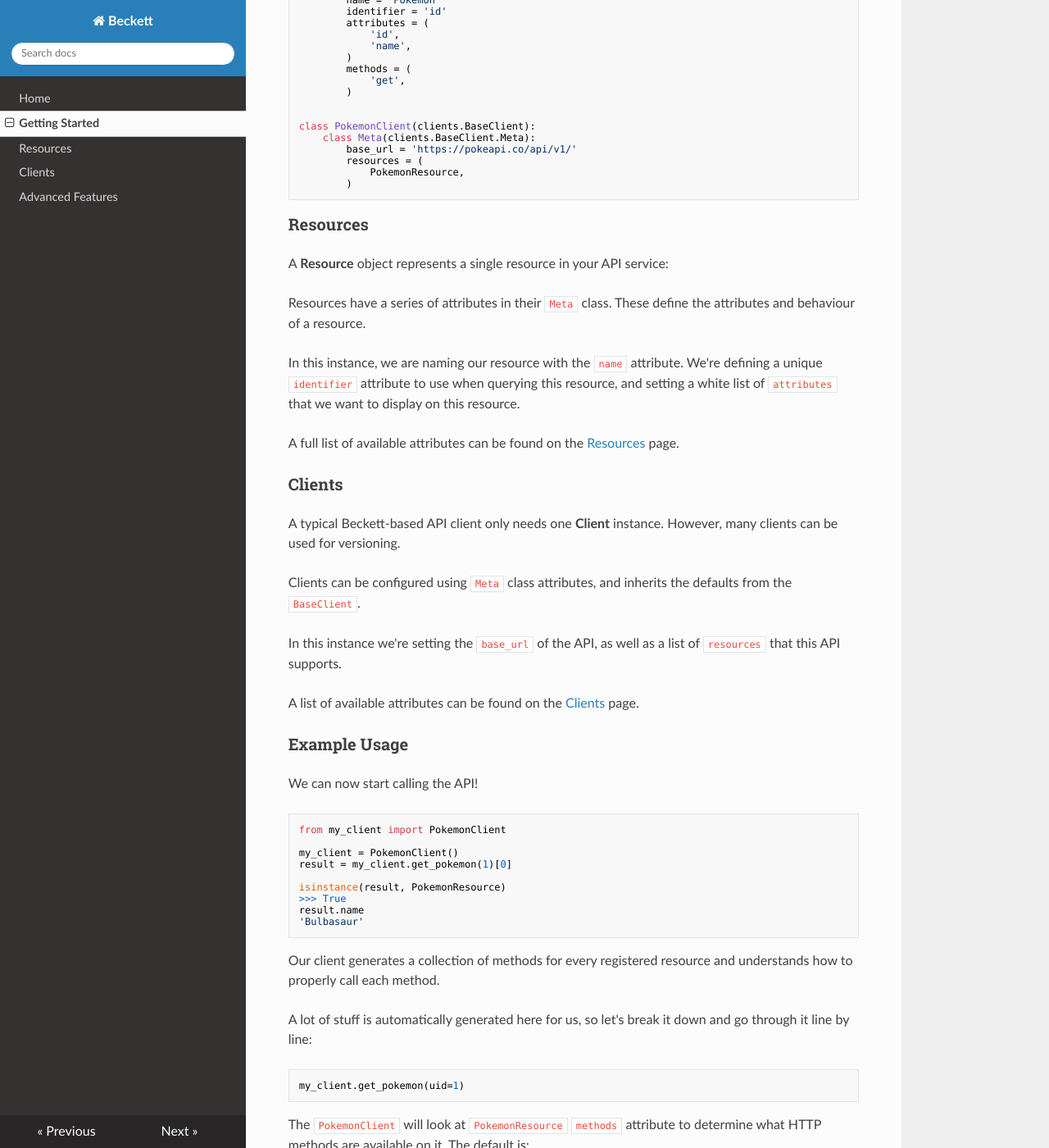
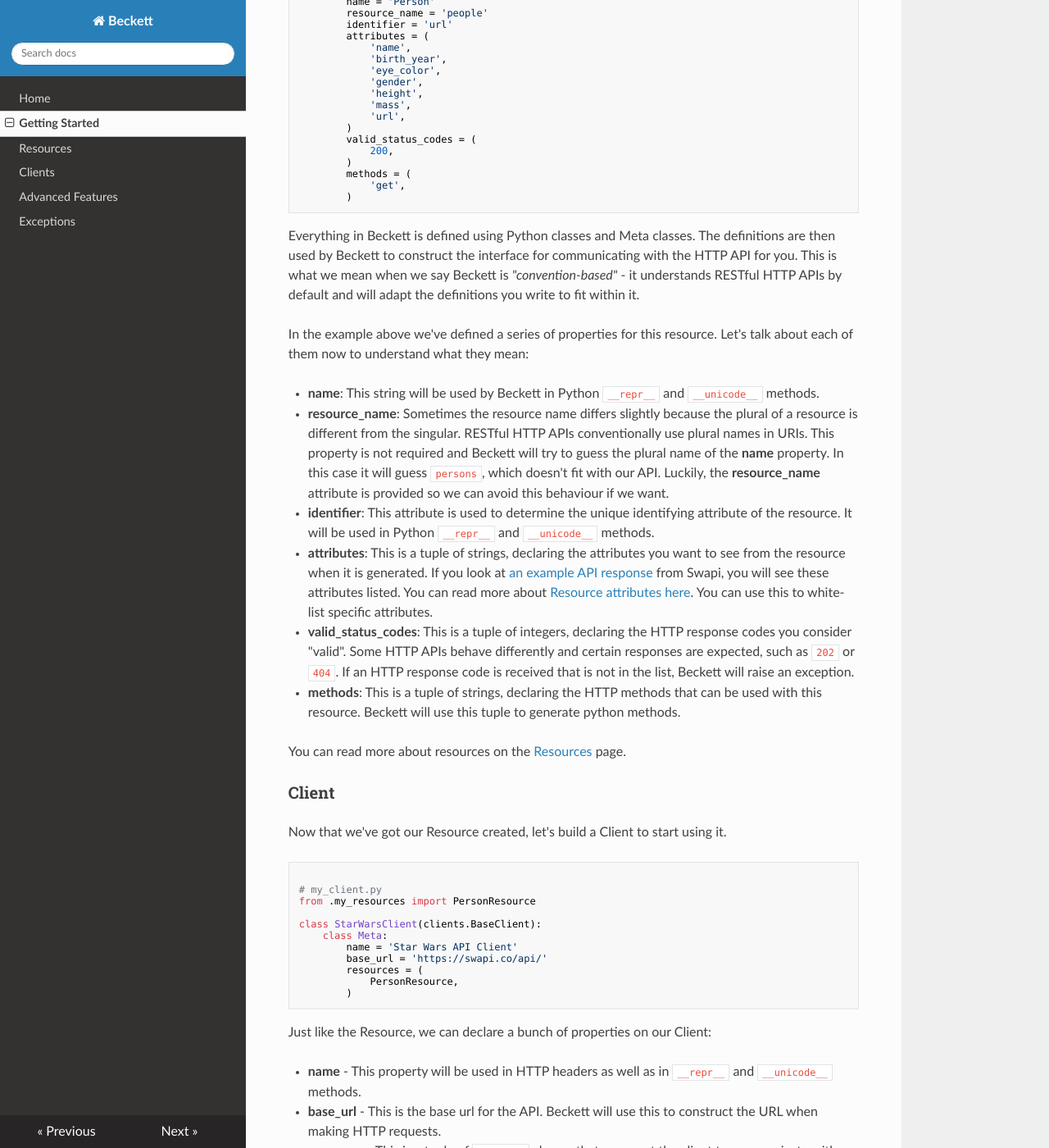
Before and after one commit to sshyran/beckett, an MkDocs documentation site: the page built from docs/intro.md, in a window 1280 px wide and 1400 px high, scrolled down 611 px. Shown: the whole window at 82% size. Built offline with MkDocs 1.6.1, drawn with Linux system fonts in a browser that asks for light colours; nearby versions of some CDN libraries; old or Windows-style settings are respelled for this version of MkDocs; some of the changed text lies outside the part shown.

Commit message:
Big docs updates

````diff
--- a/docs/advanced.md
+++ b/docs/advanced.md
@@ -49,7 +49,7 @@ client.get_product(uid=1, country='GB')
 
 ## Customise HTTP headers
 
-You can customise HTTP headers by subclassing the `Client.get_http_headers` method. For example:
+You can customise HTTP headers by subclassing the `BaseClient.get_http_headers` method. For example:
 
 ```python
 class MyClient(clients.BaseClient):
--- a/docs/clients.md
+++ b/docs/clients.md
@@ -6,65 +6,87 @@ A simple HTTP API client.
 
 **Example:**
 ```python
-# clients.py
-from beckett.clients import BaseClient
-from .resources import ProductResource
+# my_client.py
 
-class MyClient(BaseClient):
+from .my_resources import PersonResource
 
-    class Meta(BaseClient.Meta):
-        base_url = 'http://myapi.com/api'
+class StarWarsClient(clients.BaseClient):
+    class Meta:
+        name = 'Star Wars API Client'
+        base_url = 'https://swapi.co/api/'
         resources = (
-            ProductResource,
+            PersonResource,
         )
-
 ```
 **Usage:**
 ```bash
-# Note: Data will usually come straight from the client method
->>> client = MyClient()
-# get_, post_, put_, delete_, patch_ methods are auto generated for resources
->>> product = client.get_product(uid='product_slug')
->>> product.name
-'Tasty product'
+from .my_resources import PersonResource
+from .my_client import StarWarsClient
+
+swapi = StarWarsClient()
+results_list = swapi.get_person(uid=1)
+
+person = results_list[0]
+
+isinstance(result, PersonResource)
+>>> True
+person.name
+'Luke Skywalker'
 ```
+
+### Meta Attributes
+
+| Attribute   | Required | Type                      | Description                                                                         |
+|:------------|:---------|:--------------------------|:------------------------------------------------------------------------------------|
+| `base_url`  | Yes      | String                    | The Base URL for the HTTP API Service.                                              |
+| `name`      | Yes      | String                    | The name of this client.                                                            |
+| `resources` | Yes      | Tuple of Resource objects | A tuple of [Resource](/resource) classes that you want to register with this client |
 
 ### Generated Methods
 
-A number of methods are generated on the client when resources are registered.
+A number of methods are generated on the client for each resource that is registered.
 
-Based on the `methods` in a [Resource](/resources), the following methods are created:
+Based on the `methods` in a [Resource](/resources), the following python methods are created:
 
-| Method   | HTTP method | Arguments* | Example        |
-|:---------|:------------|:-----------|:---------------|
-| `get`    | GET         | uid        | get_product    |
-| `post`   | POST        | data       | post_product   |
-| `put`    | PUT         | uid, data  | put_product    |
-| `patch`  | PATCH       | uid, data  | patch_product  |
-| `delete` | DELETE      | uid        | delete_product |
+| Method   | HTTP method | Required Arguments | Example        |
+|:---------|:------------|:-------------------|:---------------|
+| `get`    | GET         | uid                | get_product    |
+| `post`   | POST        | data               | post_product   |
+| `put`    | PUT         | uid, data          | put_product    |
+| `patch`  | PATCH       | uid, data          | patch_product  |
+| `delete` | DELETE      | uid                | delete_product |
 
-Additional keyword arguments can be passed and will appear in the following methods were applicable:
-
-```
-BaseResource.get_url
-HTTPClient.get_http_headers
-HTTPClient.prepare_http_request
-HypermediaResource.get_http_headers
-HypermediaResource.prepare_http_request
-```
-
-This allows for some flexibility when customising these methods.
-
-### Method arguments
+Each method has it's own required arguments:
 
 | Argument | Type          | Example                                    |
 |:---------|:--------------|:-------------------------------------------|
 | `uid`    | string or int | `1` or `'some_slug'`                       |
 | `data`   | dictionary    | `{'name': 'product', 'slug': 'some_slug'}` |
 
-### - Meta Attributes
+### Customisable Methods
 
-| Attribute   | Required | Type                      | Description                                                                         |
-|:------------|:---------|:--------------------------|:------------------------------------------------------------------------------------|
-| `base_url`  | Yes      | String                    | The Base URL for the HTTP API Service.                                              |
-| `resources` | Yes      | Tuple of Resource objects | A tuple of [Resource](/resource) classes that you want to register with this client |
+The BaseClient has methods that can be subclassed and customised:
+
+* [BaseClient.get_http_headers](/advanced/#customise-http-headers)
+* [BaseClient.prepare_http_request](/advanced/#modify-http-request)
+
+
+### Passing additional keyword arguments
+
+Additional keyword arguments can be passed into the auto-generated methods and will appear in the following methods were applicable:
+
+```
+BaseResource.get_url
+BaseClient.get_http_headers
+BaseClient.prepare_http_request
+HypermediaResource.get_http_headers
+HypermediaResource.prepare_http_request
+```
+
+For example:
+
+```python
+client.get_product(product_id=123, product_country='US')
+```
+
+This allows for some flexibility when customising these methods. For more information on how to customise these methods, please read the [advanced](/advanced) guide.
--- a/docs/intro.md
+++ b/docs/intro.md
@@ -7,104 +7,108 @@ Beckett can be installed using [pip](https://pypi.python.org/pypi/pip/):
 pip install beckett
 ```
 
-Once installed, use the [Resources][resources] and [Clients][clients] documentation, or read through the concepts tutorial below to familiarise yourself with how Beckett works.
+A Basic Client
+--------------
 
-Concepts
---------
+Let's get to grips with Beckett by writing a basic client for communicating with [Swapi](https://swapi.co), the Star Wars API.
 
-Beckett has two key base models that you'll need to configure in order to get started: **Resources** and **Clients**.
+### Resources
 
-We'll using the following snippet of code to explain the basics concepts of Beckett:
+The first thing we'll need to do is declare a [Resource][resources]. Swapi has [many resources](http://swapi.co/documentation), but let's create a resource for just [People](http://swapi.co/documentation#people):
 
 ```python
-# my_client.py
-from beckett import clients, resources
+# my_resources.py
+from beckett import resources
 
 
-class PokemonResource(resources.BaseResource):
-    class Meta(resources.BaseResource.Meta):
-        name = 'Pokemon'
-        identifier = 'id'
+class PersonResource(resources.BaseResource):
+    class Meta:
+        name = 'Person'
+        resource_name = 'people'
+        identifier = 'url'
         attributes = (
-            'id',
             'name',
+            'birth_year',
+            'eye_color',
+            'gender',
+            'height',
+            'mass',
+            'url',
+        )
+        valid_status_codes = (
+            200,
         )
         methods = (
             'get',
         )
+```
 
+Everything in Beckett is defined using Python classes and Meta classes. The definitions are then used by Beckett to construct the interface for communicating with the HTTP API for you. This is what we mean when we say Beckett is _"convention-based"_ - it understands RESTful HTTP APIs by default and will adapt the definitions you write to fit within it.
 
-class PokemonClient(clients.BaseClient):
-    class Meta(clients.BaseClient.Meta):
-        base_url = 'https://pokeapi.co/api/v1/'
+In the example above we've defined a series of properties for this resource. Let's talk about each of them now to understand what they mean:
+
+* **name**: This string will be used by Beckett in Python `__repr__` and `__unicode__` methods.
+* **resource_name**: Sometimes the resource name differs slightly because the plural of a resource is different from the singular. RESTful HTTP APIs conventionally use plural names in URIs. This property is not required and Beckett will try to guess the plural name of the **name** property. In this case it will guess `persons`, which doesn't fit with our API. Luckily, the **resource_name** attribute is provided so we can avoid this behaviour if we want.
+* **identifier**: This attribute is used to determine the unique identifying attribute of the resource. It will be used in Python `__repr__` and `__unicode__` methods.
+* **attributes**: This is a tuple of strings, declaring the attributes you want to see from the resource when it is generated. If you look at [an example API response](http://swapi.co/api/people/1/) from Swapi, you will see these attributes listed. You can read more about [Resource attributes here](resources/#resource-properties). You can use this to white-list specific attributes.
+* **valid_status_codes**: This is a tuple of integers, declaring the HTTP response codes you consider "valid". Some HTTP APIs behave differently and certain responses are expected, such as `202` or `404`. If an HTTP response code is received that is not in the list, Beckett will raise an exception.
+* **methods**: This is a tuple of strings, declaring the HTTP methods that can be used with this resource. Beckett will use this tuple to generate python methods.
+
+You can read more about resources on the [Resources][resources] page.
+
+### Client
+
+Now that we've got our Resource created, let's build a Client to start using it.
+
+```python
+
+# my_client.py
+from .my_resources import PersonResource
+
+class StarWarsClient(clients.BaseClient):
+    class Meta:
+        name = 'Star Wars API Client'
+        base_url = 'https://swapi.co/api/'
         resources = (
-            PokemonResource,
+            PersonResource,
         )
 ```
 
-### Resources
+Just like the Resource, we can declare a bunch of properties on our Client:
 
-A **Resource** object represents a single resource in your API service:
+* **name** - This property will be used in HTTP headers as well as in `__repr__` and `__unicode__` methods.
+* **base_url** - This is the base url for the API. Beckett will use this to construct the URL when making HTTP requests.
+* **resources** - This is a tuple of `Resource` classes that you want the client to communicate with.
 
-Resources have a series of attributes in their `Meta` class. These define the attributes and behaviour of a resource.
+You can read more about clients on the [Clients][clients] page.
 
-In this instance, we are naming our resource with the `name` attribute. We're defining a unique `identifier`
-attribute to use when querying this resource, and setting a white list of `attributes` that we want to display on this resource.
-
-A full list of available attributes can be found on the [Resources][resources] page.
-
-### Clients
-
-A typical Beckett-based API client only needs one **Client** instance. However, many clients can be used for versioning.
-
-Clients can be configured using `Meta` class attributes, and inherits the defaults from the `BaseClient`.
-
-In this instance we're setting the `base_url` of the API, as well as a list of `resources` that this API supports.
-
-A list of available attributes can be found on the [Clients](/clients) page.
-
-### Example Usage
+### Make HTTP calls!
 
 We can now start calling the API!
 
-```python
-from my_client import PokemonClient
+```bash
+from .my_resources import PersonResource
+from .my_client import StarWarsClient
 
-my_client = PokemonClient()
-result = my_client.get_pokemon(1)[0]
+swapi = StarWarsClient()
+results_list = swapi.get_person(uid=1)
 
-isinstance(result, PokemonResource)
+person = results_list[0]
+
+isinstance(result, PersonResource)
 >>> True
-result.name
-'Bulbasaur'
+person.name
+'Luke Skywalker'
 ```
 
-Our client generates a collection of methods for every registered resource and understands how to properly call each method.
+Beckett has generated a `get_person` method because it has read the `PersonResource` and seen which HTTP methods it wants. This method conventionally takes a single parameter `uid`. These generated methods also except arbitrary keyword arguments for customisation. You can read more about this in the [advanced][advanced] section.
 
-A lot of stuff is automatically generated here for us, so let's break it down and go through it line by line:
-
-```python
-my_client.get_pokemon(uid=1)
-```
-
-The `PokemonClient` will look at `PokemonResource` `methods` attribute to determine what HTTP methods are available on it. The default is:
-
-```python
-methods = (
-        'get'
-    )
-```
-
-The `PokemonResource` will also set the resource name as the lower-case of the `name` attribute. However, if this resource is called something different in the API we can set it ourselves in `PokemonResource`:
-
-```python
-resource = 'pokemons'
-```
-
-The `1` will be used by the `identifier` attribute on `PokemonResource` to help construct the URL when making HTTP calls.
+The response is a list of `PersonResource` instances. Beckett infers the JSON response and transforms the JSON values into attributes on each instance, so we can query `person.name`.
 
 
-That's the basics! We recommend reading the [resources][resources] and [clients][clients] documentation to understand the full breadth of possibilties with Beckett, or read the [advanced][advanced] tips guide for some more exciting features.
+### Further reading
+
+This guide has demonstrated the basics of Beckett, using most of the conventionally-based stuff. However, most HTTP APIs are not always perfectly RESTful. Luckily, Beckett is designed to be flexible enough to provide ways to support other HTTP APIs, we recommend reading the [advanced][advanced] guide if you're looking to modify Beckett's behaviour.
 
 [resources]: /resources
 [clients]: /clients
--- a/docs/resources.md
+++ b/docs/resources.md
@@ -6,36 +6,33 @@ A simple representation of a resource.
 
 **Example:**
 ```python
-# myresources.py
-from beckett.resources import BaseResource
+# my_resources.py
+from beckett import resources
 
-class Product(BaseResource):
 
-    class Meta(BaseResource.Meta):
-        name = 'Product'
-        identifier = 'slug'
+class PersonResource(resources.BaseResource):
+    class Meta:
+        name = 'Person'
+        resource_name = 'people'
+        identifier = 'url'
         attributes = (
-            'slug',
             'name',
-            'price',
-            'discount'
+            'birth_year',
+            'eye_color',
+            'gender',
+            'height',
+            'mass',
+            'url',
+        )
+        valid_status_codes = (
+            200,
         )
         methods = (
             'get',
         )
-
-```
-**Usage:**
-```bash
-# Note: Data will usually come straight from the client method
->>> data = {'name': 'Tasty product', 'slug': 'sluggy'}
->>> product = Product(**data)
-<Product | sluggy>
->>> product.name
-'Tasty product'
 ```
 
-### - Meta Attributes
+### Meta Attributes
 
 | Attribute            | Required | Type             | Description                                                                                                                                                                                                              |
 |:---------------------|:---------|:-----------------|:-------------------------------------------------------------------------------------------------------------------------------------------------------------------------------------------------------------------------|
@@ -47,7 +44,14 @@ class Product(BaseResource):
 | `methods`            | No       | Tuple of Strings | A tuple list of strings, referring to the HTTP methods that can be used with this resource. For each method, a python method will be generated on the client that registers this resource.                               |
 | `pagination_key`     | No       | String           | The key used to look up paginated responses. The value of this key in an API response will be rendered into instances of this resource. See [Pagination](/advanced/#pagination) for more help.                           |
 
-### - URL generation
+
+### Customisable Methods
+
+The BaseResource has methods that can be subclassed and customised:
+
+* [BaseResource.get_url](/advanced/#customising-resource-urls)
+
+### URL Generation
 
 Beckett attempts to auto generate URLs based on good RESTful style URI schemes. If you do nothing to manipulate the URLs, Beckett will call the following URLs for the related HTTP Methods:
 
@@ -60,6 +64,40 @@ Beckett attempts to auto generate URLs based on good RESTful style URI schemes.
 | DELETE | Client.Meta.base_url/Resource.Meta.plural_name/uid | `http://myapi.com/api/products/1/` |
 
 URL structures can be completely modified by subclassing the `get_url` method on Resources. See [customising resource urls](advanced/#customising-resource-urls) for more information.
+
+### Assigning properties
+
+properties are assigned to the generated class instances based on the JSON data returned. Consider the following JSON data:
+
+```json
+{
+    "name": "luke skywalker",
+    "age": 18,
+    "url": "https://swapi.co/api/people/1"
+}
+```
+
+If our resource declared the following `attributes` list:
+
+```python
+attributes = (
+    'name',
+    'age',
+)
+```
+
+Then the generated instance will have the following properties:
+
+```python
+person.name
+>>> 'luke skywalker'
+person.age
+>>> 18
+```
+
+The `url` property will not be added.
+
+Beckett will try to determine the type of the property from the JSON type. Beckett does not currently support complex type assignments.
 
 ## class HypermediaResource
 
@@ -116,7 +154,7 @@ class Product(HypermediaResource):
 <Designer | Some Designer>
 ```
 
-### - Meta Attributes
+### Meta Attributes
 
 HypermediaResource has two additional, required, attributes that are essential for making hypermedia work
 
@@ -124,3 +162,11 @@ HypermediaResource has two additional, required, attributes that are essential f
 |:--------------------|:---------|:-----------------|:----------------------------------------------------------------------------------------------------------------|
 | `base_url`          | Yes      | String           | The base url of this resource                                                                                   |
 | `related_resources` | Yes      | Tuple of classes | A tuple of classes that are related to this resource, and should be expected in the JSON response from the API. |
+
+### Customisable Methods
+
+The HypermediaResource has methods that can be subclassed and customised:
+
+* [HypermediaResource.get_url](/advanced/#customising-resource-urls)
+* [HypermediaResource.get_http_headers](/advanced/#customise-http-headers)
+* [HypermediaResource.prepare_http_request](/advanced/#modify-http-request)
--- a/mkdocs.yml
+++ b/mkdocs.yml
@@ -7,3 +7,4 @@ pages:
     - Resources: 'resources.md'
     - Clients: 'clients.md'
     - Advanced Features: 'advanced.md'
+    - Exceptions: 'exceptions.md'
````
Also changed, not shown: other parts of docs/advanced.md (+1 -1 lines).
